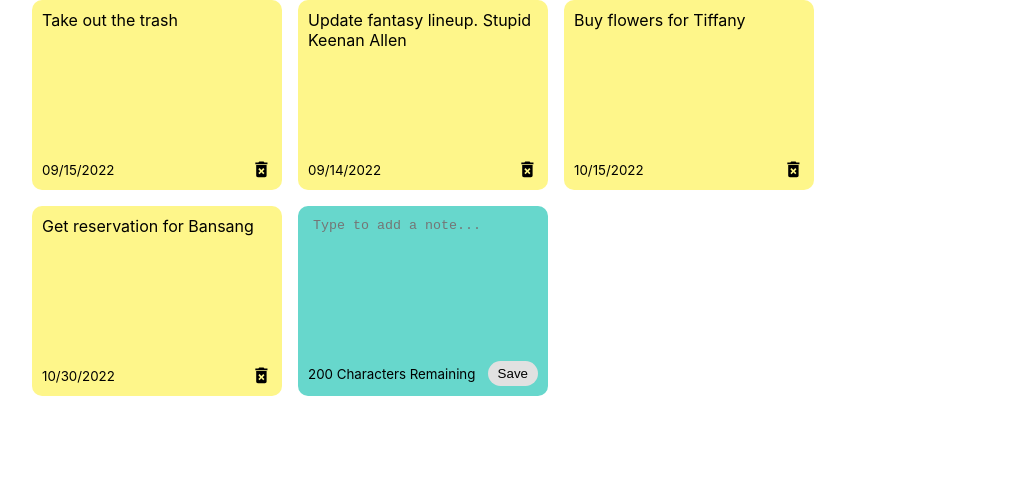
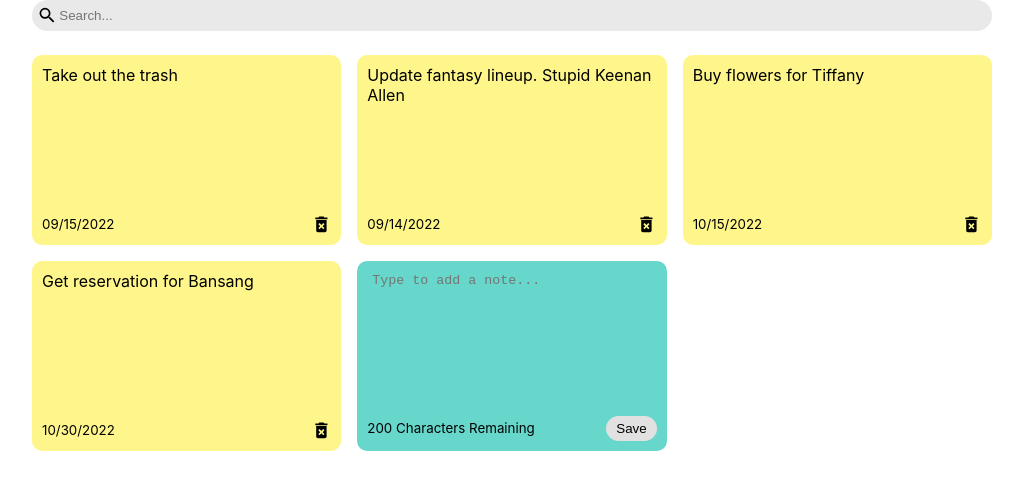
Before and after one commit to jchan3990/notes, a React (Create React App) app in the folder notes-react-app/: page / in a window 1280 px wide. Shown: the top 490 px of the page, without its empty margins (128-1151 px from the left). Built offline with nearby package versions, Linux system fonts and the light colour scheme; the HTML template or start-up script is replaced by a standard one.

Commit message:
Added Search component and functionality

```diff
--- a/notes-react-app/src/App.css
+++ b/notes-react-app/src/App.css
@@ -24,7 +24,7 @@
 .notes-list {
   display: grid;
   grid-gap: 1rem;
-  grid-template-columns: repeat(auto-fit, minmax(250px, 250px));
+  grid-template-columns: repeat(auto-fit, minmax(250px, 1fr));
 }
 
 .note.new {
@@ -59,6 +59,16 @@
   padding: 5px;
 }
 
+.search-bar input {
+  background-color: rgb(233,233,233);
+  border: none;
+  width: 100%;
+}
+
+.search-bar input:focus {
+  outline: none;
+}
+
 textarea {
   background: none;
   border: none;
@@ -70,8 +80,3 @@ textarea {
 textarea:focus {
   outline: none;
 }
-
-input {
-  background-color: rgb(233,233,233);
-  border: none;
-}
--- a/notes-react-app/src/App.jsx
+++ b/notes-react-app/src/App.jsx
@@ -4,10 +4,10 @@ import { nanoid } from 'nanoid';
 import './App.css';
 
 import NotesList from './components/NotesList.jsx';
+import SearchBar from './components/SearchBar.jsx';
 
 const App = () => {
   const [notes, setNotes] = useState([
-
     {
       id: nanoid(),
       text: "Take out the trash",
@@ -30,6 +30,8 @@ const App = () => {
     },
   ]);
 
+  const [searchText, setSearchText] = useState('');
+
   const addNote = (text) => {
     const date = new Date();
     const newNote = {
@@ -49,7 +51,8 @@ const App = () => {
 
   return (
     <div className='container'>
-      <NotesList notes={notes} addNote={addNote} deleteNote={deleteNote} />
+      <SearchBar searchText={setSearchText} />
+      <NotesList notes={notes.filter(note => note.text.toLowerCase().includes(searchText))} addNote={addNote} deleteNote={deleteNote} />
     </div>
   )
 };
--- /dev/null
+++ b/notes-react-app/src/components/SearchBar.jsx
@@ -0,0 +1,13 @@
+import { React } from 'react';
+import { MdSearch } from 'react-icons/md';
+
+const SearchBar = ({ searchText }) => {
+  return (
+    <div className='search-bar'>
+      <MdSearch className='search-icon' size='1.3em' />
+      <input type='text' placeholder='Search...' onChange={e => searchText(e.target.value)} />
+    </div>
+  )
+};
+
+export default SearchBar;
```
